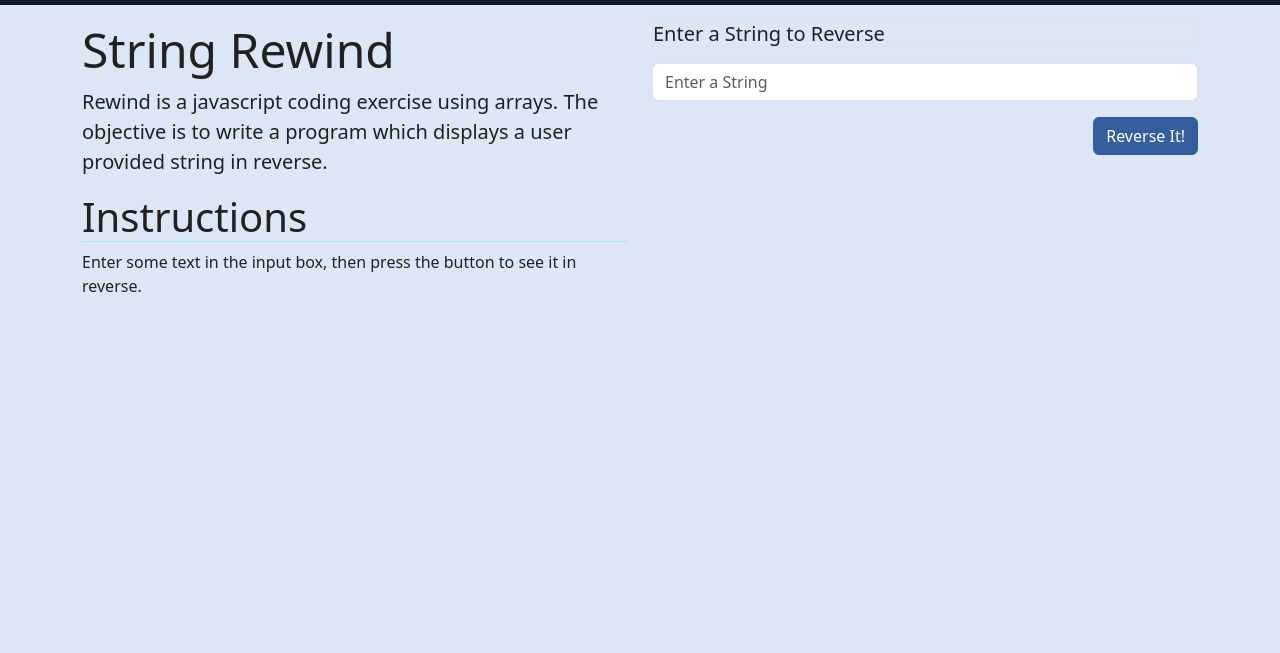
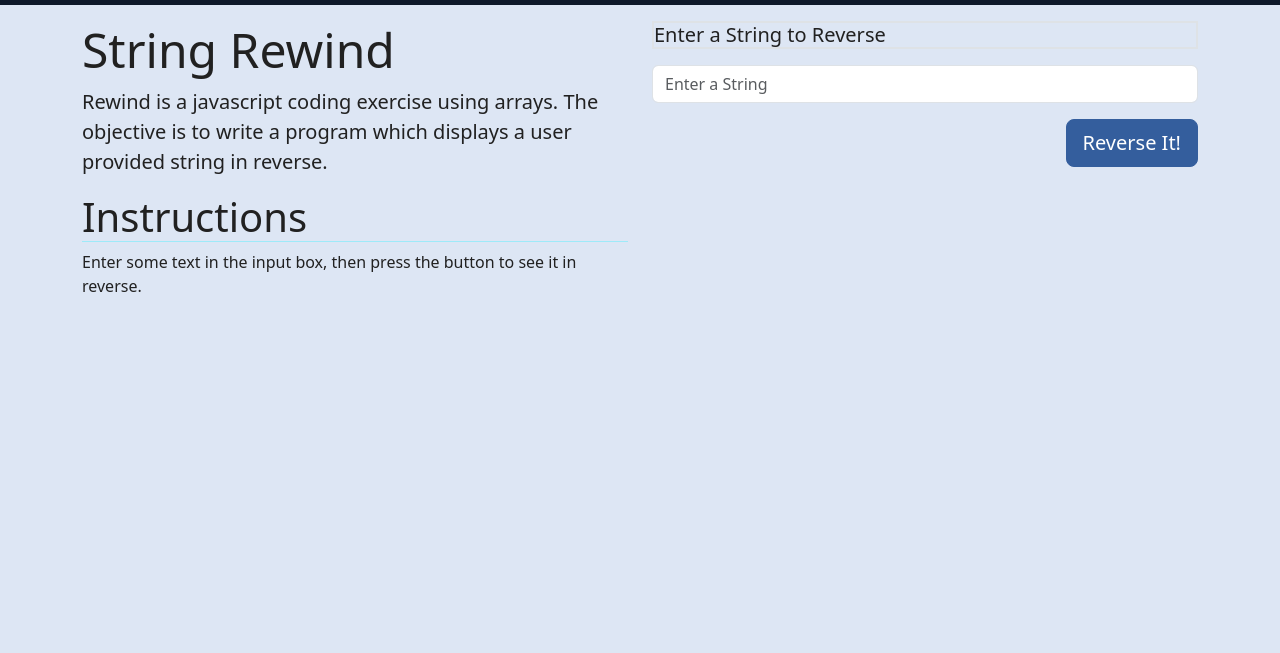
Before and after one commit to Fjeldhammer/Rewind, a plain HTML site: page app.html in a window 1280 px wide. Shown: the part 63-716 px from the top of the page. Drawn offline with nearby package versions, Linux system fonts and the light colour scheme; some packages are replaced by stand-ins of ours; a script that the page names is missing.

Commit message:
updated code and explanations

```diff
--- a/app.html
+++ b/app.html
@@ -80,7 +80,7 @@
                 </p>
             </div>
             <div class="col">
-                <h5 class="border border-bottom  mb-3">Enter a String to Reverse</h5>
+                <h5 class="border border-bottom border-2  mb-3">Enter a String to Reverse</h5>
                 <form action="#" class="row g-3">
                     <div class="col-12">
                         <input class="form-control"
@@ -92,7 +92,7 @@
                         />
                     </div>
                     <div class="col-12 text-end">
-                        <button class="btn btn-primary" type="button" id="btnSubmit">
+                        <button class="btn btn-primary btn-lg" type="button" id="btnSubmit">
                             Reverse It!
                         </button>
                     </div>
```
Also changed, not shown: code.html (+2 -1 lines).
